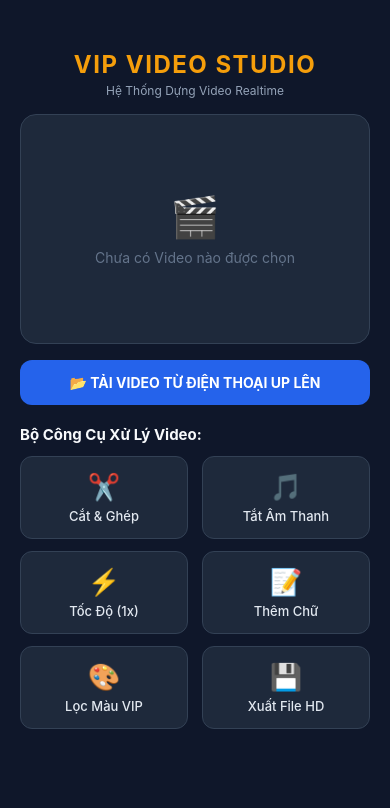
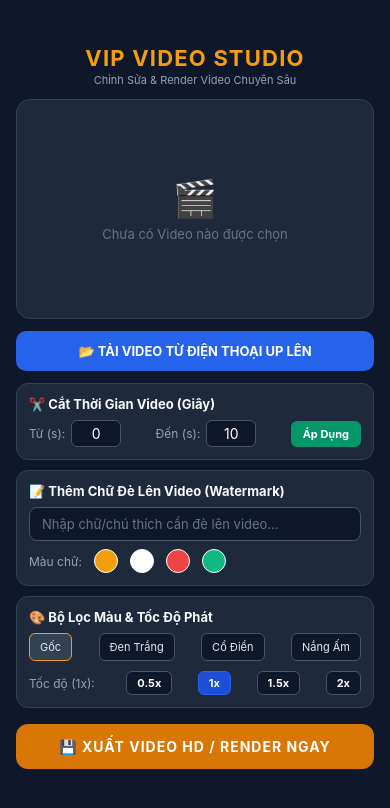
Before and after one commit to quangtrongmanh-design/my-expo-video-editor, a React Native app: screen / in a window 390 px wide. Shown: the top 808 px of the page. Built offline with nearby package versions, Linux system fonts and the light colour scheme.

Commit message:
Update App.js

```diff
--- a/App.js
+++ b/App.js
@@ -1,5 +1,5 @@
 import React, { useState } from 'react';
-import { StyleSheet, Text, View, TouchableOpacity, ScrollView, Alert } from 'react-native';
+import { StyleSheet, Text, View, TouchableOpacity, ScrollView, Alert, TextInput } from 'react-native';
 import { StatusBar } from 'expo-status-bar';
 import * as ImagePicker from 'expo-image-picker';
 import { Video, ResizeMode } from 'expo-av';
@@ -7,13 +7,26 @@ import { Video, ResizeMode } from 'expo-av';
 export default function App() {
   const [videoUri, setVideoUri] = useState(null);
   const [rate, setRate] = useState(1.0);
-  const [isMuted, setIsMuted] = useState(false);
+  const [volume, setVolume] = useState(1.0);
 
+  // Trạng thái cắt video
+  const [startTime, setStartTime] = useState("0");
+  const [endTime, setEndTime] = useState("10");
+
+  // Trạng thái thêm chữ / Watermark đè lên Video
+  const [overlayText, setOverlayText] = useState("");
+  const [textColor, setTextColor] = useState("#f59e0b");
+  const [textSize, setTextSize] = useState(18);
+
+  // Trạng thái bộ lọc màu
+  const [filterMode, setFilterMode] = useState("none"); // none, sepia, bw, warm
+
+  // Chọn Video từ thư viện
   const pickVideo = async () => {
     const permissionResult = await ImagePicker.requestMediaLibraryPermissionsAsync();
 
     if (permissionResult.granted === false) {
-      Alert.alert("Cần cấp quyền", "Anh Duy vui lòng cho phép ứng dụng truy cập Thư viện ảnh/video nhé!");
+      Alert.alert("Cần cấp quyền", "Anh Duy vui lòng cấp quyền truy cập thư viện media nhé!");
       return;
     }
 
@@ -25,51 +38,58 @@ export default function App() {
 
     if (!result.canceled && result.assets && result.assets.length > 0) {
       setVideoUri(result.assets[0].uri);
-      Alert.alert("Thành công!", "Đã tải video vào trình phát VIP Video Studio.");
+      Alert.alert("Thành công!", "Đã tải video vào VIP Video Studio.");
     }
   };
 
-  const handleSpeedToggle = () => {
-    const newRate = rate === 1.0 ? 1.5 : rate === 1.5 ? 2.0 : 0.5;
-    setRate(newRate);
-    Alert.alert("Chỉnh tốc độ", `Tốc độ phát hiện tại: ${newRate}x`);
+  const applyCut = () => {
+    if (!videoUri) return Alert.alert("Thông báo", "Anh Duy hãy chọn video trước nhé!");
+    Alert.alert("Đã thiết lập đoạn cắt", `Đoạn video sẽ cắt từ ${startTime}s đến ${endTime}s`);
   };
 
-  const handleMuteToggle = () => {
-    setIsMuted(!isMuted);
-    Alert.alert("Âm thanh", !isMuted ? "Đã tắt âm thanh video" : "Đã bật âm thanh video");
-  };
-
-  const handleToolAction = (name) => {
-    if (!videoUri) {
-      Alert.alert("Thông báo", "Anh Duy hãy tải video lên trước khi dùng công cụ này nhé!");
-      return;
-    }
-    Alert.alert(`Công cụ ${name}`, `Đang xử lý ${name} cho video... (Phiên bản tính năng nâng cao)`);
+  const applyExport = () => {
+    if (!videoUri) return Alert.alert("Thông báo", "Vui lòng chọn video trước khi xuất file!");
+    Alert.alert("Đang Render Video HD", `Đang xuất video với Text: "${overlayText || 'Không'}", Lọc màu: ${filterMode.toUpperCase()}, Tốc độ: ${rate}x. File sẽ được lưu về máy!`);
   };
 
   return (
     <View style={styles.container}>
       <StatusBar style="light" />
 
+      {/* Header */}
       <View style={styles.header}>
         <Text style={styles.title}>VIP VIDEO STUDIO</Text>
-        <Text style={styles.subtitle}>Hệ Thống Dựng Video Realtime</Text>
+        <Text style={styles.subtitle}>Chỉnh Sửa & Render Video Chuyên Sâu</Text>
       </View>
 
-      <View style={styles.previewBox}>
+      {/* Screen Preview chứa Video & Overlay Text */}
+      <View style={[
+        styles.previewBox,
+        filterMode === 'bw' && styles.filterBW,
+        filterMode === 'sepia' && styles.filterSepia,
+        filterMode === 'warm' && styles.filterWarm,
+      ]}>
         {videoUri ? (
+          <View style={styles.videoWrapper}>
             <Video
               source={{ uri: videoUri }}
               rate={rate}
-            volume={isMuted ? 0.0 : 1.0}
-            isMuted={isMuted}
+              volume={volume}
               resizeMode={ResizeMode.CONTAIN}
               shouldPlay
               isLooping
               useNativeControls
               style={styles.videoPlayer}
             />
+            {/* Chữ / Watermark đè trực tiếp lên Video */}
+            {overlayText !== "" && (
+              <View style={styles.overlayContainer}>
+                <Text style={[styles.overlayText, { color: textColor, fontSize: textSize }]}>
+                  {overlayText}
+                </Text>
+              </View>
+            )}
+          </View>
         ) : (
           <View style={styles.placeholderContainer}>
             <Text style={styles.placeholderIcon}>🎬</Text>
@@ -78,44 +98,96 @@ export default function App() {
         )}
       </View>
 
+      {/* Nút chọn Video */}
       <TouchableOpacity style={styles.mainBtn} onPress={pickVideo}>
         <Text style={styles.mainBtnText}>
           {videoUri ? "🔄 CHỌN VIDEO KHÁC" : "📂 TẢI VIDEO TỪ ĐIỆN THOẠI UP LÊN"}
         </Text>
       </TouchableOpacity>
 
-      <Text style={styles.sectionTitle}>Bộ Công Cụ Xử Lý Video:</Text>
+      {/* BỘ CÔNG CỤ CHUYÊN SÂU */}
+      <ScrollView style={styles.controlsScroll} showsVerticalScrollIndicator={false}>
 
-      <ScrollView contentContainerStyle={styles.toolsGrid}>
-        <TouchableOpacity style={styles.toolCard} onPress={() => handleToolAction("Cắt & Ghép")}>
-          <Text style={styles.toolIcon}>✂️</Text>
-          <Text style={styles.toolText}>Cắt & Ghép</Text>
+        {/* 1. ĐOẠN CẮT VIDEO */}
+        <View style={styles.sectionCard}>
+          <Text style={styles.cardTitle}>✂️ Cắt Thời Gian Video (Giây)</Text>
+          <View style={styles.rowInput}>
+            <View style={styles.inputGroup}>
+              <Text style={styles.label}>Từ (s):</Text>
+              <TextInput
+                style={styles.textInput}
+                keyboardType="numeric"
+                value={startTime}
+                onChangeText={setStartTime}
+              />
+            </View>
+            <View style={styles.inputGroup}>
+              <Text style={styles.label}>Đến (s):</Text>
+              <TextInput
+                style={styles.textInput}
+                keyboardType="numeric"
+                value={endTime}
+                onChangeText={setEndTime}
+              />
+            </View>
+            <TouchableOpacity style={styles.actionSubBtn} onPress={applyCut}>
+              <Text style={styles.actionSubText}>Áp Dụng</Text>
+            </TouchableOpacity>
+          </View>
+        </View>
+
+        {/* 2. THÊM CHỮ / SUBTITLE / LOGO */}
+        <View style={styles.sectionCard}>
+          <Text style={styles.cardTitle}>📝 Thêm Chữ Đè Lên Video (Watermark)</Text>
+          <TextInput
+            style={styles.fullTextInput}
+            placeholder="Nhập chữ/chú thích cần đè lên video..."
+            placeholderTextColor="#64748b"
+            value={overlayText}
+            onChangeText={setOverlayText}
+          />
+          <View style={styles.colorRow}>
+            <Text style={styles.label}>Màu chữ:</Text>
+            <TouchableOpacity style={[styles.colorChip, { backgroundColor: '#f59e0b' }]} onPress={() => setTextColor('#f59e0b')} />
+            <TouchableOpacity style={[styles.colorChip, { backgroundColor: '#ffffff' }]} onPress={() => setTextColor('#ffffff')} />
+            <TouchableOpacity style={[styles.colorChip, { backgroundColor: '#ef4444' }]} onPress={() => setTextColor('#ef4444')} />
+            <TouchableOpacity style={[styles.colorChip, { backgroundColor: '#10b981' }]} onPress={() => setTextColor('#10b981')} />
+          </View>
+        </View>
+
+        {/* 3. BỘ LỌC MÀU & TỐC ĐỘ */}
+        <View style={styles.sectionCard}>
+          <Text style={styles.cardTitle}>🎨 Bộ Lọc Màu & Tốc Độ Phát</Text>
+          <View style={styles.filterRow}>
+            <TouchableOpacity style={[styles.filterBtn, filterMode === 'none' && styles.activeFilter]} onPress={() => setFilterMode('none')}>
+              <Text style={styles.filterText}>Gốc</Text>
+            </TouchableOpacity>
+            <TouchableOpacity style={[styles.filterBtn, filterMode === 'bw' && styles.activeFilter]} onPress={() => setFilterMode('bw')}>
+              <Text style={styles.filterText}>Đen Trắng</Text>
+            </TouchableOpacity>
+            <TouchableOpacity style={[styles.filterBtn, filterMode === 'sepia' && styles.activeFilter]} onPress={() => setFilterMode('sepia')}>
+              <Text style={styles.filterText}>Cổ Điển</Text>
+            </TouchableOpacity>
+            <TouchableOpacity style={[styles.filterBtn, filterMode === 'warm' && styles.activeFilter]} onPress={() => setFilterMode('warm')}>
+              <Text style={styles.filterText}>Nắng Ấm</Text>
+            </TouchableOpacity>
+          </View>
+
+          <View style={styles.speedRow}>
+            <Text style={styles.label}>Tốc độ ({rate}x):</Text>
+            {[0.5, 1.0, 1.5, 2.0].map((s) => (
+              <TouchableOpacity key={s} style={[styles.speedBtn, rate === s && styles.activeSpeed]} onPress={() => setRate(s)}>
+                <Text style={styles.speedText}>{s}x</Text>
+              </TouchableOpacity>
+            ))}
+          </View>
+        </View>
+
+        {/* 4. NÚT RENDER XUẤT FILE */}
+        <TouchableOpacity style={styles.exportBtn} onPress={applyExport}>
+          <Text style={styles.exportBtnText}>💾 XUẤT VIDEO HD / RENDER NGAY</Text>
         </TouchableOpacity>
 
-        <TouchableOpacity style={styles.toolCard} onPress={handleMuteToggle}>
-          <Text style={styles.toolIcon}>{isMuted ? "🔇" : "🎵"}</Text>
-          <Text style={styles.toolText}>{isMuted ? "Mở Âm Thanh" : "Tắt Âm Thanh"}</Text>
-        </TouchableOpacity>
-
-        <TouchableOpacity style={styles.toolCard} onPress={handleSpeedToggle}>
-          <Text style={styles.toolIcon}>⚡</Text>
-          <Text style={styles.toolText}>Tốc Độ ({rate}x)</Text>
-        </TouchableOpacity>
-
-        <TouchableOpacity style={styles.toolCard} onPress={() => handleToolAction("Thêm Chữ & Sub")}>
-          <Text style={styles.toolIcon}>📝</Text>
-          <Text style={styles.toolText}>Thêm Chữ</Text>
-        </TouchableOpacity>
-
-        <TouchableOpacity style={styles.toolCard} onPress={() => handleToolAction("Bộ Lọc Màu")}>
-          <Text style={styles.toolIcon}>🎨</Text>
-          <Text style={styles.toolText}>Lọc Màu VIP</Text>
-        </TouchableOpacity>
-
-        <TouchableOpacity style={styles.toolCard} onPress={() => handleToolAction("Xuất Video HD")}>
-          <Text style={styles.toolIcon}>💾</Text>
-          <Text style={styles.toolText}>Xuất File HD</Text>
-        </TouchableOpacity>
       </ScrollView>
     </View>
   );
@@ -125,92 +197,224 @@ const styles = StyleSheet.create({
   container: {
     flex: 1,
     backgroundColor: '#0f172a',
-    paddingTop: 50,
-    paddingHorizontal: 20,
+    paddingTop: 45,
+    paddingHorizontal: 16,
   },
   header: {
     alignItems: 'center',
-    marginBottom: 16,
+    marginBottom: 12,
   },
   title: {
-    fontSize: 24,
+    fontSize: 22,
     fontWeight: 'bold',
     color: '#f59e0b',
-    letterSpacing: 1.5,
+    letterSpacing: 1.2,
   },
   subtitle: {
-    fontSize: 12,
+    fontSize: 11,
     color: '#94a3b8',
-    marginTop: 4,
+    marginTop: 2,
   },
   previewBox: {
     width: '100%',
-    height: 230,
+    height: 220,
     backgroundColor: '#1e293b',
-    borderRadius: 16,
+    borderRadius: 14,
     overflow: 'hidden',
     justifyContent: 'center',
     alignItems: 'center',
     borderWidth: 1,
     borderColor: '#334155',
-    marginBottom: 16,
+    marginBottom: 12,
+  },
+  videoWrapper: {
+    width: '100%',
+    height: '100%',
+    position: 'relative',
   },
   videoPlayer: {
     width: '100%',
     height: '100%',
   },
+  overlayContainer: {
+    position: 'absolute',
+    bottom: 40,
+    left: 10,
+    right: 10,
+    alignItems: 'center',
+    backgroundColor: 'rgba(0,0,0,0.4)',
+    paddingVertical: 4,
+    borderRadius: 8,
+  },
+  overlayText: {
+    fontWeight: 'bold',
+    textShadowColor: 'rgba(0, 0, 0, 0.9)',
+    textShadowOffset: { width: 1, height: 1 },
+    textShadowRadius: 3,
+  },
+  filterBW: {
+    opacity: 0.85,
+  },
+  filterSepia: {
+    backgroundColor: '#3b2d1d',
+  },
+  filterWarm: {
+    backgroundColor: '#2e1c14',
+  },
   placeholderContainer: {
     alignItems: 'center',
   },
   placeholderIcon: {
-    fontSize: 40,
-    marginBottom: 8,
+    fontSize: 36,
+    marginBottom: 6,
   },
   previewText: {
     color: '#64748b',
-    fontSize: 14,
+    fontSize: 13,
   },
   mainBtn: {
     backgroundColor: '#2563eb',
-    paddingVertical: 14,
-    borderRadius: 12,
+    paddingVertical: 12,
+    borderRadius: 10,
     alignItems: 'center',
-    marginBottom: 20,
-    elevation: 3,
+    marginBottom: 12,
   },
   mainBtnText: {
     color: '#ffffff',
     fontWeight: 'bold',
-    fontSize: 14,
+    fontSize: 13,
   },
-  sectionTitle: {
+  controlsScroll: {
+    flex: 1,
+  },
+  sectionCard: {
+    backgroundColor: '#1e293b',
+    borderRadius: 12,
+    padding: 12,
+    marginBottom: 10,
+    borderWidth: 1,
+    borderColor: '#334155',
+  },
+  cardTitle: {
     color: '#f8fafc',
-    fontSize: 15,
+    fontSize: 13,
     fontWeight: 'bold',
-    marginBottom: 12,
+    marginBottom: 8,
   },
-  toolsGrid: {
+  rowInput: {
     flexDirection: 'row',
-    flexWrap: 'wrap',
+    alignItems: 'center',
     justifyContent: 'space-between',
   },
-  toolCard: {
-    width: '48%',
-    backgroundColor: '#1e293b',
+  inputGroup: {
+    flexDirection: 'row',
+    alignItems: 'center',
+  },
+  label: {
+    color: '#94a3b8',
+    fontSize: 12,
+    marginRight: 6,
+  },
+  textInput: {
+    backgroundColor: '#0f172a',
+    color: '#ffffff',
+    paddingHorizontal: 10,
+    paddingVertical: 4,
+    borderRadius: 6,
+    width: 50,
+    textAlign: 'center',
+    borderWidth: 1,
+    borderColor: '#475569',
+  },
+  actionSubBtn: {
+    backgroundColor: '#059669',
+    paddingHorizontal: 12,
+    paddingVertical: 6,
+    borderRadius: 6,
+  },
+  actionSubText: {
+    color: '#ffffff',
+    fontSize: 11,
+    fontWeight: 'bold',
+  },
+  fullTextInput: {
+    backgroundColor: '#0f172a',
+    color: '#ffffff',
+    paddingHorizontal: 12,
+    paddingVertical: 8,
+    borderRadius: 8,
+    borderWidth: 1,
+    borderColor: '#475569',
+    fontSize: 13,
+    marginBottom: 8,
+  },
+  colorRow: {
+    flexDirection: 'row',
+    alignItems: 'center',
+  },
+  colorChip: {
+    width: 24,
+    height: 24,
+    borderRadius: 12,
+    marginHorizontal: 6,
+    borderWidth: 1,
+    borderColor: '#ffffff',
+  },
+  filterRow: {
+    flexDirection: 'row',
+    justifyContent: 'space-between',
+    marginBottom: 10,
+  },
+  filterBtn: {
+    backgroundColor: '#0f172a',
+    paddingVertical: 6,
+    paddingHorizontal: 10,
+    borderRadius: 6,
+    borderWidth: 1,
+    borderColor: '#475569',
+  },
+  activeFilter: {
+    borderColor: '#f59e0b',
+    backgroundColor: '#334155',
+  },
+  filterText: {
+    color: '#e2e8f0',
+    fontSize: 11,
+  },
+  speedRow: {
+    flexDirection: 'row',
+    alignItems: 'center',
+    justifyContent: 'space-between',
+  },
+  speedBtn: {
+    backgroundColor: '#0f172a',
+    paddingVertical: 4,
+    paddingHorizontal: 10,
+    borderRadius: 6,
+    borderWidth: 1,
+    borderColor: '#475569',
+  },
+  activeSpeed: {
+    borderColor: '#2563eb',
+    backgroundColor: '#1d4ed8',
+  },
+  speedText: {
+    color: '#ffffff',
+    fontSize: 11,
+    fontWeight: 'bold',
+  },
+  exportBtn: {
+    backgroundColor: '#d97706',
     paddingVertical: 14,
     borderRadius: 12,
     alignItems: 'center',
-    marginBottom: 12,
-    borderWidth: 1,
-    borderColor: '#334155',
+    marginTop: 6,
+    marginBottom: 30,
   },
-  toolIcon: {
-    fontSize: 26,
-    marginBottom: 6,
-  },
-  toolText: {
-    color: '#e2e8f0',
-    fontSize: 13,
-    fontWeight: '500',
+  exportBtnText: {
+    color: '#ffffff',
+    fontWeight: 'bold',
+    fontSize: 14,
+    letterSpacing: 1,
   },
 });
```
Lines whose indentation alone changed are shown as unchanged.
